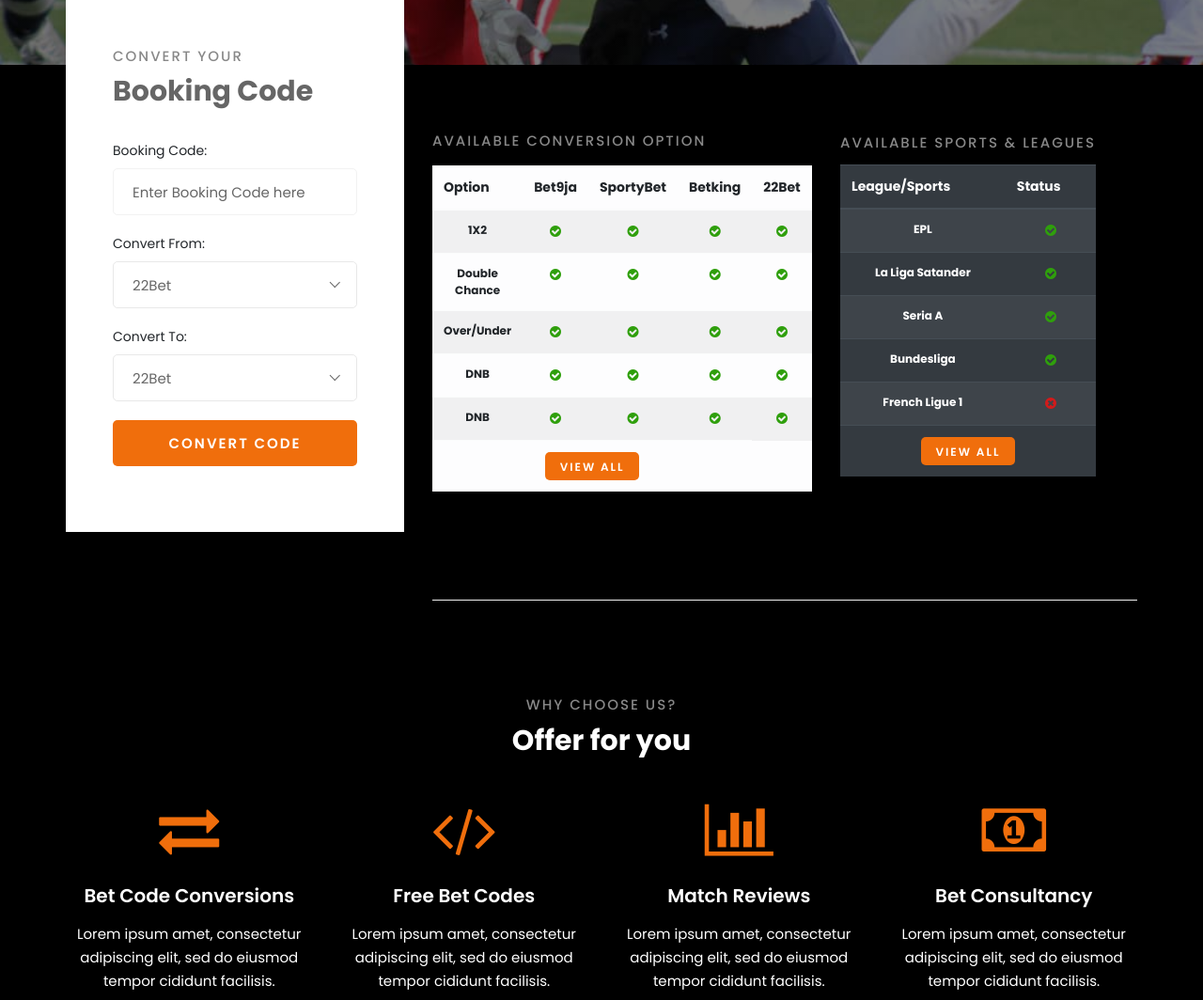
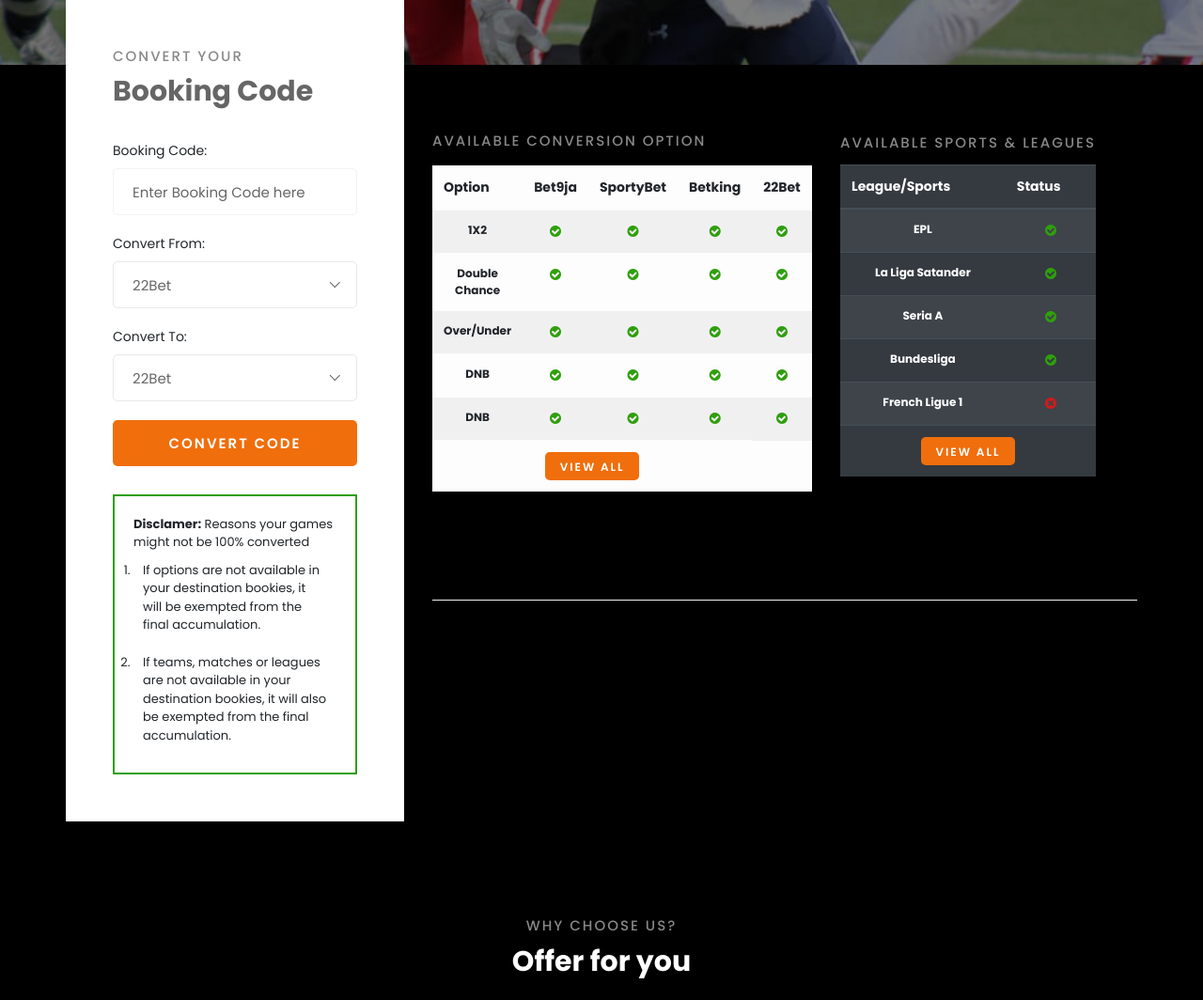
Before and after one commit to Mister-Gee/convertedcode-frontend, a PHP site: page / in a window 1280 px wide. Shown: the part 484-1548 px from the top of the page at 94% size. Run offline with PHP 8.4, Linux system fonts and the light colour scheme; data that the repository does not hold is empty; some libraries are stand-ins or nearby versions.

Commit message:
Disclamer and unavailable games display added

```diff
--- a/css/style.css
+++ b/css/style.css
@@ -753,6 +753,33 @@
 
 .smb-3 {
     margin-top: 55px;
+}
+
+.option-notice {
+    margin-top: 30px;
+    padding: 20px;
+    border: 2px #2f9f0c solid;
+}
+
+.option-notice .notice-header {
+    font-size: 13px;
+}
+
+.option-notice ol li {
+    font-size: 13px;
+    padding: 10px;
+}
+
+#unavailable summary {
+    font-size: 13px;
+    font-weight: bold;
+    margin-top: 5px;
+}
+
+.unavailable-item {
+    font-size: 12px;
+    color: #444444;
+    margin-top: 5px;
 }
 
 
--- a/index.php
+++ b/index.php
@@ -68,9 +68,23 @@
                         <div id="result">
                             <p id="error"></p>
                             <p id="games"></p>
-                            <p><span id="response"></span> <span id="status"></span></p>
+                            <p><span id="response"></span><span id="status"></span></p>
                             <p id="cgames"></p>
                             <p id="bcode"></p>
+                            <details id="unavailable" class="hide">
+                                <summary>Unavailale Games & Option</summary>
+                                <div id="unavailable-content"> </div>
+                            </details>
+                        </div>
+                        <div class="option-notice">
+                            <div class="notice-header"><strong>Disclamer:</strong> Reasons your games might not be 100%
+                                converted</div>
+                            <ol>
+                                <li>If options are not available in your destination bookies, it will be exempted from
+                                    the final accumulation.</li>
+                                <li>If teams, matches or leagues are not available in your destination bookies, it will
+                                    also be exempted from the final accumulation.</li>
+                                <ol>
                         </div>
                     </div>
                 </div>
--- a/js/main.js
+++ b/js/main.js
@@ -102,6 +102,7 @@
     let $code = $('#code');
     let $convertFrom = $('#cf');
     let $convertTo = $('#ct');
+    let $unavailable = $('#unavailable');
     $('#convert').on('click', function() {
         $('#convert').prop('disabled', true);
         const betCode = $code.val();
@@ -115,6 +116,7 @@
         $('#status').text(" ")
         $('#bcode').text(" ")
 
+
         if (betCode === "") {
             $('#convert').prop('disabled', false);
             $('#error').text("Error: Booking Code Cannot be empty")
@@ -124,7 +126,7 @@
                 from: cF,
                 to: cT
             };
-            const socket = io("http://127.0.0.1:5000/", { reconnection: false }, { reconnectionDelay: 100000 }, { transports: ['websocket'] }, { forceNew: false }, {
+            const socket = io("https://bet-converter.herokuapp.com/", { reconnection: false }, { reconnectionDelay: 100000 }, { transports: ['websocket'] }, { forceNew: false }, {
                 reconnectionDelayMax: 100000,
             });
 
@@ -159,6 +161,18 @@
                 $('#convert').attr("disabled", false);
                 $('.cbp').text("Convert Code");
             })
+            socket.on('unavailable', function(data) {
+                if (data['unavailableGamesAndOptions'].length > 0) {
+                    $unavailable.removeClass('hide')
+                    document.getElementById('unavailable-content').innerHTML = data['unavailableGamesAndOptions'].map(item =>
+                        `<div>
+                        <div class="unavailable-item">${item.Team1} vs ${item.Team2} -
+                            <strong>${item.Option}(${item.Selection}) </strong>
+                        </div>
+                    </div>`
+                    ).join('')
+                }
+            })
         }
         $('#convert').prop('disabled', false);
     });
```
